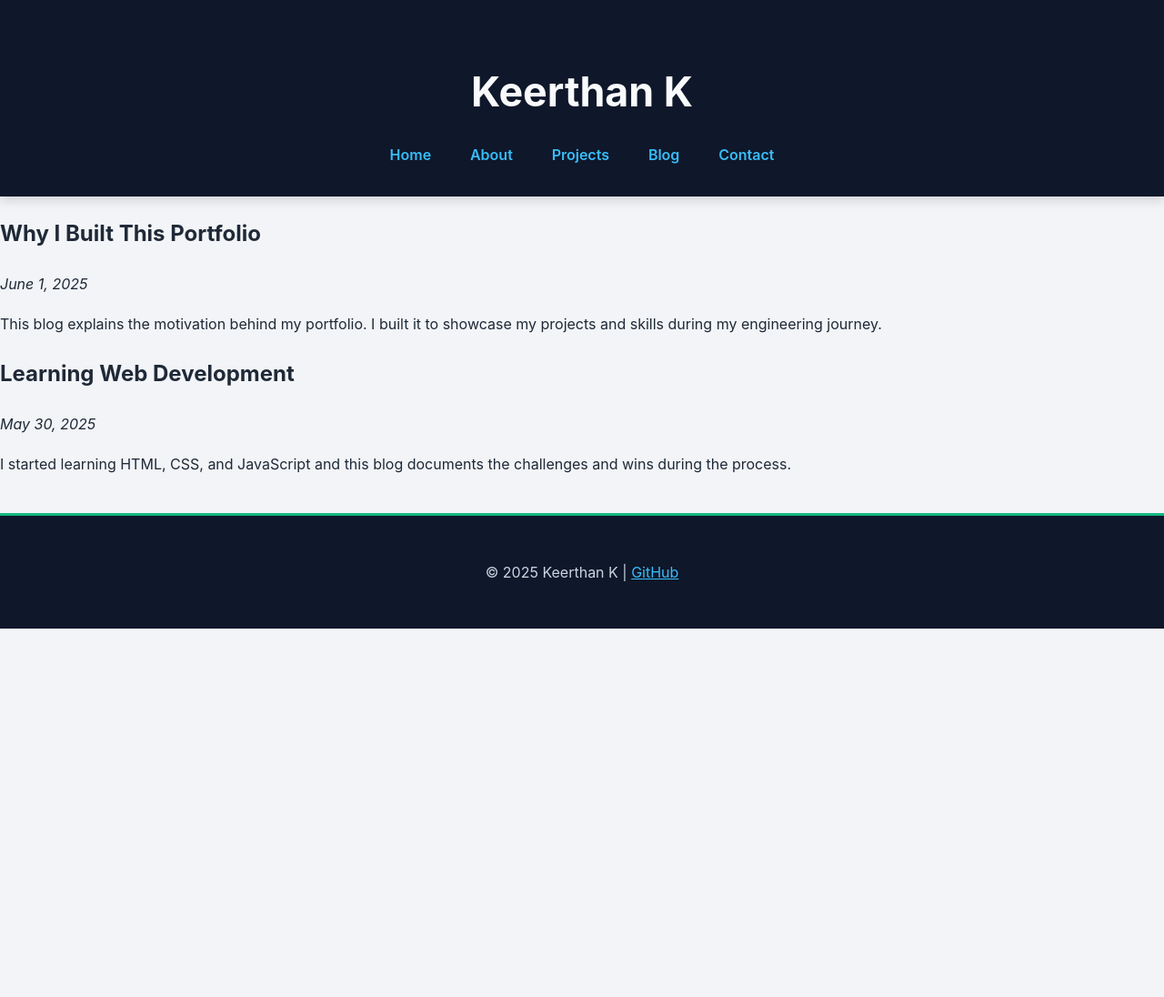
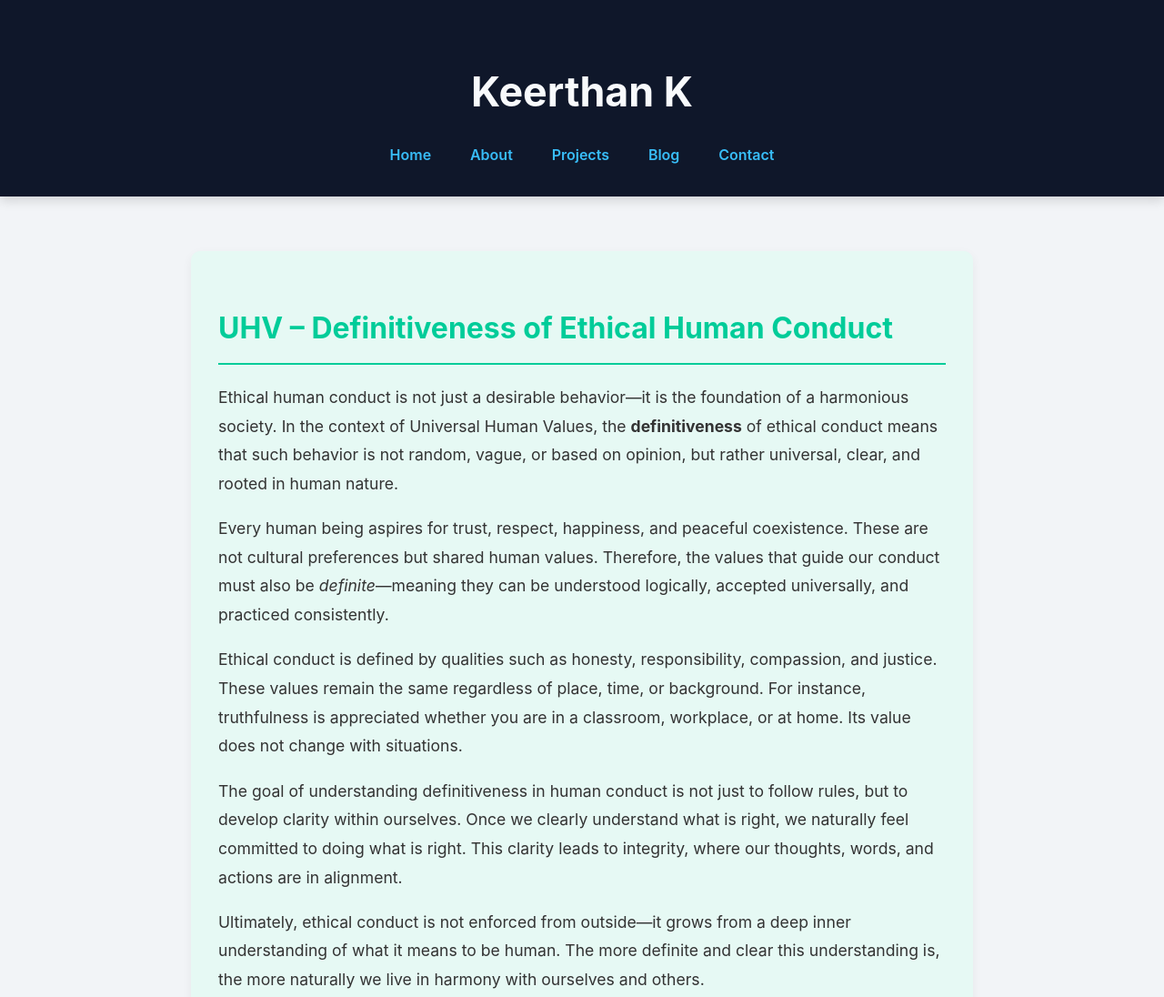
Before and after one commit to Keerthan173/portfolio, a plain HTML site: page blog.html in a window 1280 px wide. Shown: the top 1096 px of the page at 91% size. Before the commit the page ends 800 px from the top, so only its background shows below. Drawn offline with Linux system fonts and the light colour scheme.

Commit message:
UHV blog

```diff
--- a/blog.html
+++ b/blog.html
@@ -18,20 +18,25 @@
             <a href="contact.html">Contact</a>
         </nav>
     </header>
+  <section id="uhv">
+  <h2>UHV – Definitiveness of Ethical Human Conduct</h2>
+  <p>
+    Ethical human conduct is not just a desirable behavior—it is the foundation of a harmonious society. In the context of Universal Human Values, the <strong>definitiveness</strong> of ethical conduct means that such behavior is not random, vague, or based on opinion, but rather universal, clear, and rooted in human nature.
+  </p>
+  <p>
+    Every human being aspires for trust, respect, happiness, and peaceful coexistence. These are not cultural preferences but shared human values. Therefore, the values that guide our conduct must also be <em>definite</em>—meaning they can be understood logically, accepted universally, and practiced consistently.
+  </p>
+  <p>
+    Ethical conduct is defined by qualities such as honesty, responsibility, compassion, and justice. These values remain the same regardless of place, time, or background. For instance, truthfulness is appreciated whether you are in a classroom, workplace, or at home. Its value does not change with situations.
+  </p>
+  <p>
+    The goal of understanding definitiveness in human conduct is not just to follow rules, but to develop clarity within ourselves. Once we clearly understand what is right, we naturally feel committed to doing what is right. This clarity leads to integrity, where our thoughts, words, and actions are in alignment.
+  </p>
+  <p>
+    Ultimately, ethical conduct is not enforced from outside—it grows from a deep inner understanding of what it means to be human. The more definite and clear this understanding is, the more naturally we live in harmony with ourselves and others.
+  </p>
+</section>
 
-  <main class="blog-section">
-    <article class="blog-post">
-      <h2>Why I Built This Portfolio</h2>
-      <p><em>June 1, 2025</em></p>
-      <p>This blog explains the motivation behind my portfolio. I built it to showcase my projects and skills during my engineering journey.</p>
-    </article>
-
-    <article class="blog-post">
-      <h2>Learning Web Development</h2>
-      <p><em>May 30, 2025</em></p>
-      <p>I started learning HTML, CSS, and JavaScript and this blog documents the challenges and wins during the process.</p>
-    </article>
-  </main>
 
 
   <footer style="text-align:center; margin: 40px 0;">
--- a/style.css
+++ b/style.css
@@ -344,3 +344,27 @@ footer a:hover {
     font-size: 1rem;
   }
 }
+
+#uhv {
+  max-width: 800px;
+  margin: 60px auto;
+  padding: 30px;
+  background-color: #e6f9f4;
+  border-radius: 10px;
+  box-shadow: 0 4px 12px rgba(0, 0, 0, 0.05);
+}
+
+#uhv h2 {
+  color: #00cc99;
+  font-size: 2rem;
+  border-bottom: 2px solid #00cc99;
+  padding-bottom: 10px;
+  margin-bottom: 20px;
+}
+
+#uhv p {
+  font-size: 1.1rem;
+  line-height: 1.8;
+  color: #333;
+  margin-bottom: 15px;
+}
```
